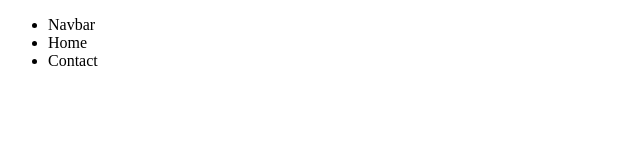
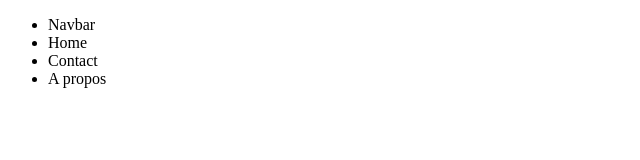
Before and after one commit to ditdevops1/testproject, a plain HTML site: page navbar.html in a window 1280 px wide. Shown: the full height of the page, 0-640 px from the left. Drawn offline with Linux system fonts and the light colour scheme.

Commit message:
add menu a propos

```diff
--- a/navbar.html
+++ b/navbar.html
@@ -14,6 +14,7 @@
         <li>Navbar</li>
         <li>Home</li>
         <li>Contact</li>
+        <li>A propos</li>
     </ul>
 
   </body>
```
